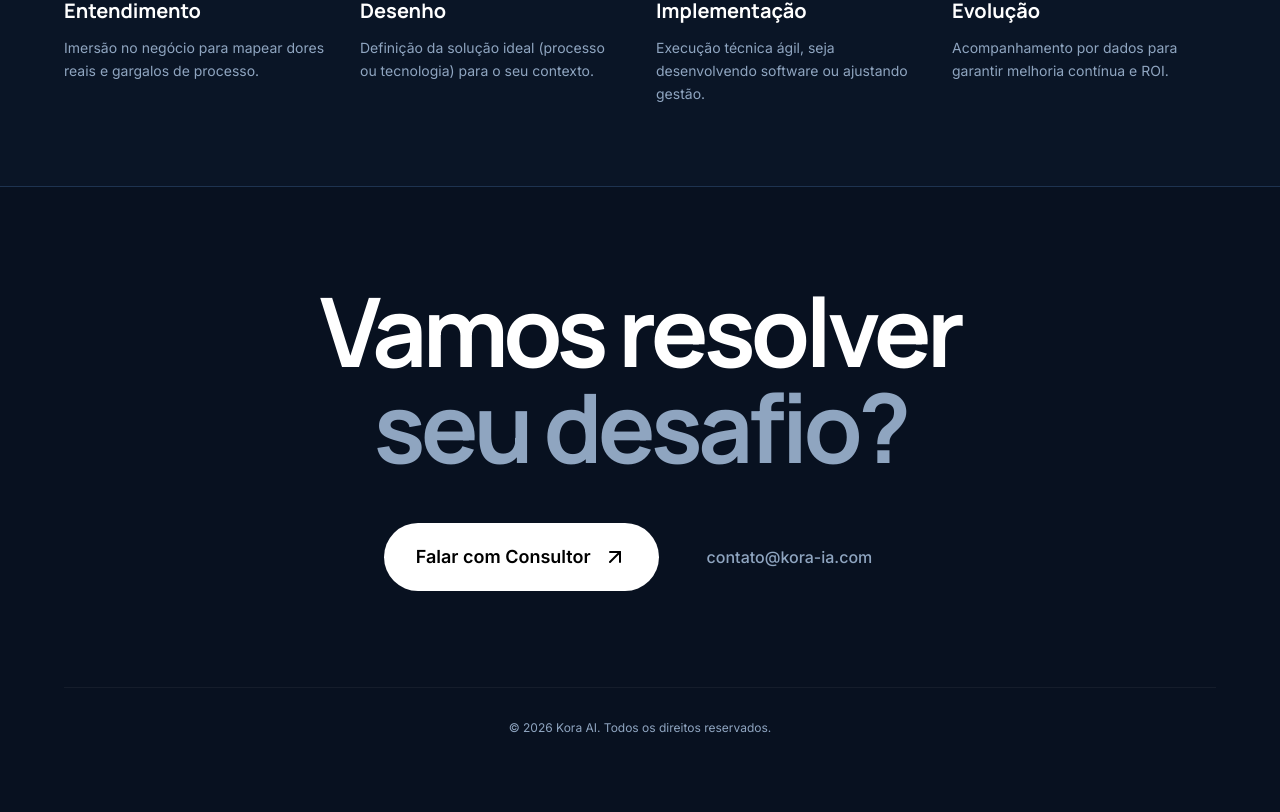
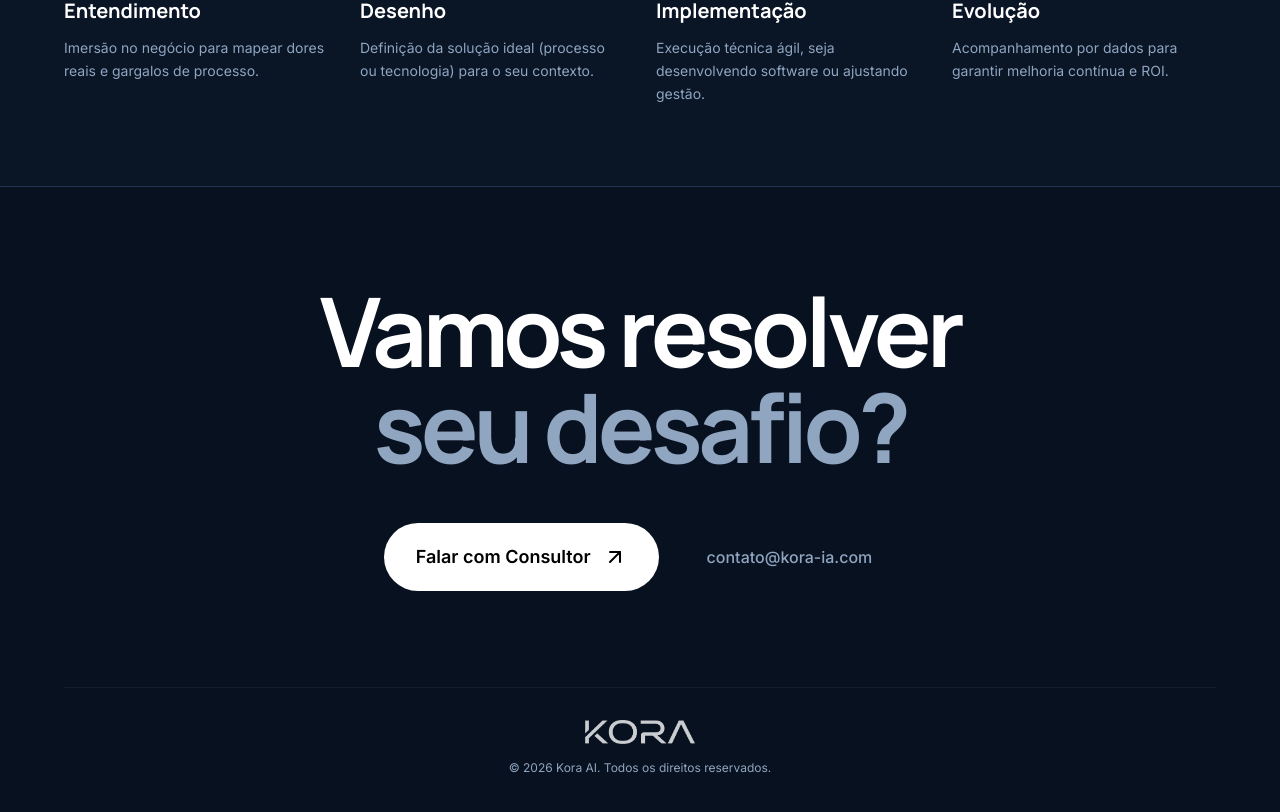
Before and after one commit to cortopassi/kora-ai, a React (Vite) app: page / in a window 1280 px wide. Shown: the part 4015-4827 px from the top of the page. Built offline with nearby package versions, Linux system fonts and the light colour scheme.

Commit message:
feat: wordmark KORA nos rodapés (home + 3 cases + /sites)
FooterCTA (home), cases entre-patas/agilimetro/mike-white e o rodapé
do /sites ganham o wordmark; branco no navy e no stone-900, mantendo
copyright e links

```diff
--- a/cases/agilimetro/CasePage.tsx
+++ b/cases/agilimetro/CasePage.tsx
@@ -231,11 +231,16 @@ const CaseAgilimetro: React.FC = () => {
       </section>
 
       <footer className="border-t border-brand-border/40">
-        <div className="max-w-container mx-auto px-6 py-8 flex flex-wrap gap-4 justify-between text-sm text-brand-muted">
-          <span>© {new Date().getFullYear()} Kora</span>
-          <a href="/" className="hover:text-brand-text transition-colors">
-            kora-ia.com
+        <div className="max-w-container mx-auto px-6 py-8 flex flex-wrap items-center gap-4 justify-between text-sm text-brand-muted">
+          <a href="/" aria-label="KORA — página inicial">
+            <img src="/kora-wordmark-branco.png" alt="KORA" className="h-5 w-auto" />
           </a>
+          <div className="flex items-center gap-4">
+            <span>© {new Date().getFullYear()} Kora</span>
+            <a href="/" className="hover:text-brand-text transition-colors">
+              kora-ia.com
+            </a>
+          </div>
         </div>
       </footer>
     </div>
--- a/cases/entre-patas/CasePage.tsx
+++ b/cases/entre-patas/CasePage.tsx
@@ -309,11 +309,16 @@ const CasePage: React.FC = () => {
       </section>
 
       <footer className="border-t border-brand-border/40">
-        <div className="max-w-container mx-auto px-6 py-8 flex flex-wrap gap-4 justify-between text-sm text-brand-muted">
-          <span>© 2026 Kora</span>
-          <a href="/" className="hover:text-brand-text transition-colors">
-            kora-ia.com
+        <div className="max-w-container mx-auto px-6 py-8 flex flex-wrap items-center gap-4 justify-between text-sm text-brand-muted">
+          <a href="/" aria-label="KORA — página inicial">
+            <img src="/kora-wordmark-branco.png" alt="KORA" className="h-5 w-auto" />
           </a>
+          <div className="flex items-center gap-4">
+            <span>© 2026 Kora</span>
+            <a href="/" className="hover:text-brand-text transition-colors">
+              kora-ia.com
+            </a>
+          </div>
         </div>
       </footer>
     </div>
--- a/cases/mike-white/CasePage.tsx
+++ b/cases/mike-white/CasePage.tsx
@@ -287,11 +287,16 @@ const CasePage: React.FC = () => {
       </section>
 
       <footer className="border-t border-brand-border/40">
-        <div className="max-w-container mx-auto px-6 py-8 flex flex-wrap gap-4 justify-between text-sm text-brand-muted">
-          <span>© 2026 Kora</span>
-          <a href="/" className="hover:text-brand-text transition-colors">
-            kora-ia.com
+        <div className="max-w-container mx-auto px-6 py-8 flex flex-wrap items-center gap-4 justify-between text-sm text-brand-muted">
+          <a href="/" aria-label="KORA — página inicial">
+            <img src="/kora-wordmark-branco.png" alt="KORA" className="h-5 w-auto" />
           </a>
+          <div className="flex items-center gap-4">
+            <span>© 2026 Kora</span>
+            <a href="/" className="hover:text-brand-text transition-colors">
+              kora-ia.com
+            </a>
+          </div>
         </div>
       </footer>
     </div>
--- a/components/FooterCTA.tsx
+++ b/components/FooterCTA.tsx
@@ -29,7 +29,8 @@ const FooterCTA: React.FC = () => {
         </div>
         </Reveal>
 
-        <div className="flex justify-center items-center pt-8 border-t border-white/5">
+        <div className="flex flex-col items-center gap-4 pt-8 border-t border-white/5">
+           <img src="/kora-wordmark-branco.png" alt="KORA" className="h-6 w-auto opacity-80" />
            <p className="text-xs text-brand-muted">© {new Date().getFullYear()} Kora AI. Todos os direitos reservados.</p>
         </div>
       </div>
--- a/sites/SitesPage.tsx
+++ b/sites/SitesPage.tsx
@@ -453,6 +453,7 @@ const SitesPage: React.FC = () => {
         <div className="mx-auto max-w-6xl px-5 py-14">
           <div className="flex flex-col items-start justify-between gap-8 md:flex-row md:items-center">
             <div className="max-w-xl">
+              <img src="/kora-wordmark-branco.png" alt="KORA" className="h-6 w-auto mb-5" />
               <p className="font-display text-2xl font-bold text-white">Feito pela KORA</p>
               <p className="mt-2 leading-relaxed text-stone-400">
                 Consultoria de inteligência de negócios, com experiência do time em
```
